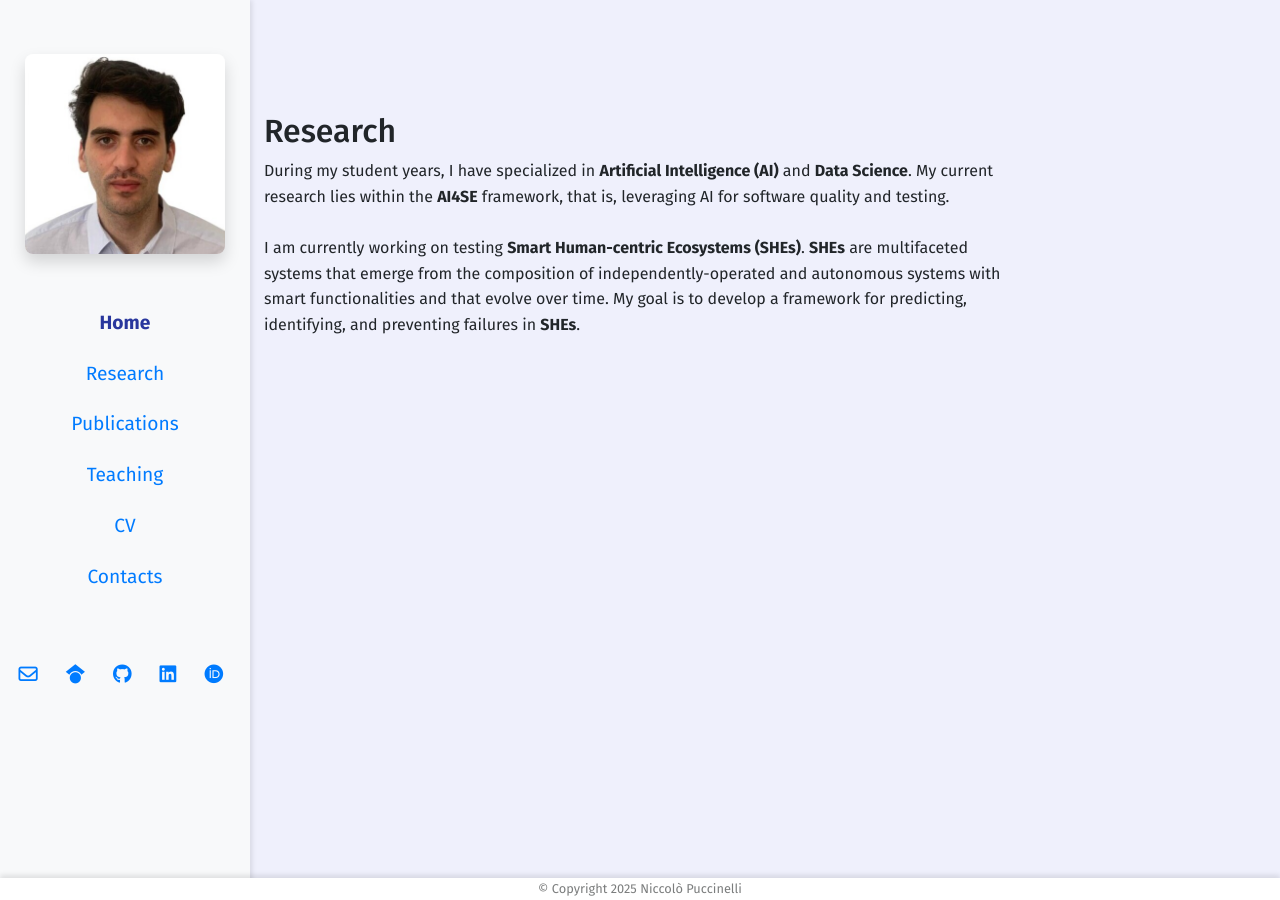
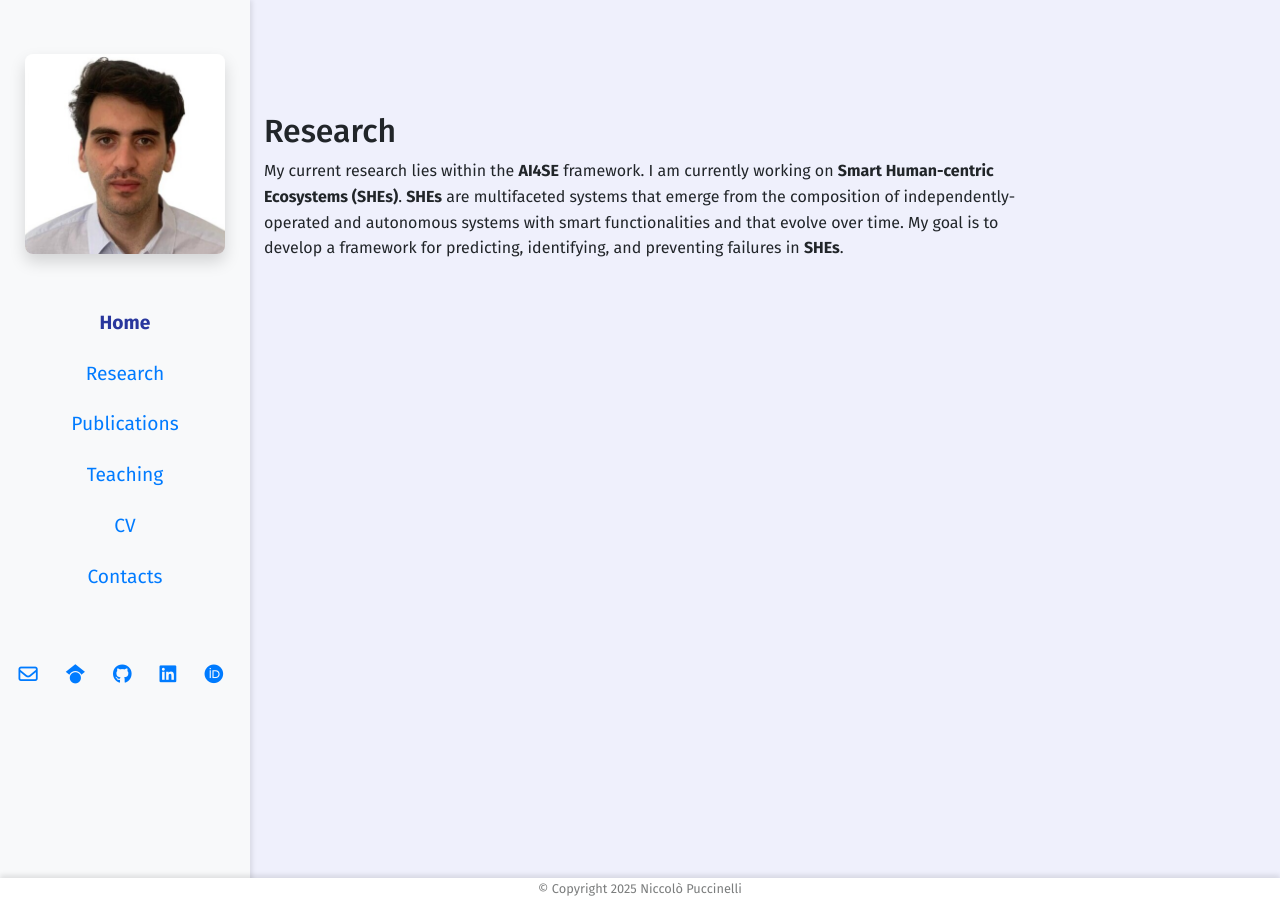
Before and after one commit to NiccoloPuccinelli/NiccoloPuccinelli.github.io, a Jekyll site: the page built from research.html, in a window 1280 px wide. Built offline with Jekyll 4.4.1, drawn with Linux system fonts in a browser that asks for light colours; nearby versions of some CDN libraries; some web fonts are replaced.

```diff
--- a/research.html
+++ b/research.html
@@ -6,11 +6,9 @@ title: "Niccolò Puccinelli's research"
 <main>
     <div class="container custom-main">
         <h2>Research</h2>
-        During my student years, I have specialized in <b>Artificial Intelligence (AI)</b> and <b>Data Science</b>. My current research lies within the <b>AI4SE</b> framework,
-        that is, leveraging AI for software quality and testing.<br /><br />
-
-        I am currently working on testing <b>Smart Human-centric Ecosystems (SHEs)</b>. <b>SHEs</b> are multifaceted systems that emerge from the composition of
-        independently-operated and autonomous systems with smart functionalities and that evolve over time.
+        My current research lies within the <b>AI4SE</b> framework.
+        I am currently working on <b>Smart Human-centric Ecosystems (SHEs)</b>.
+        <b>SHEs</b> are multifaceted systems that emerge from the composition of independently-operated and autonomous systems with smart functionalities and that evolve over time.
         My goal is to develop a framework for predicting, identifying, and preventing failures in <b>SHEs</b>.
     </div>
 </main>
```
Also changed, not shown: README.md.
